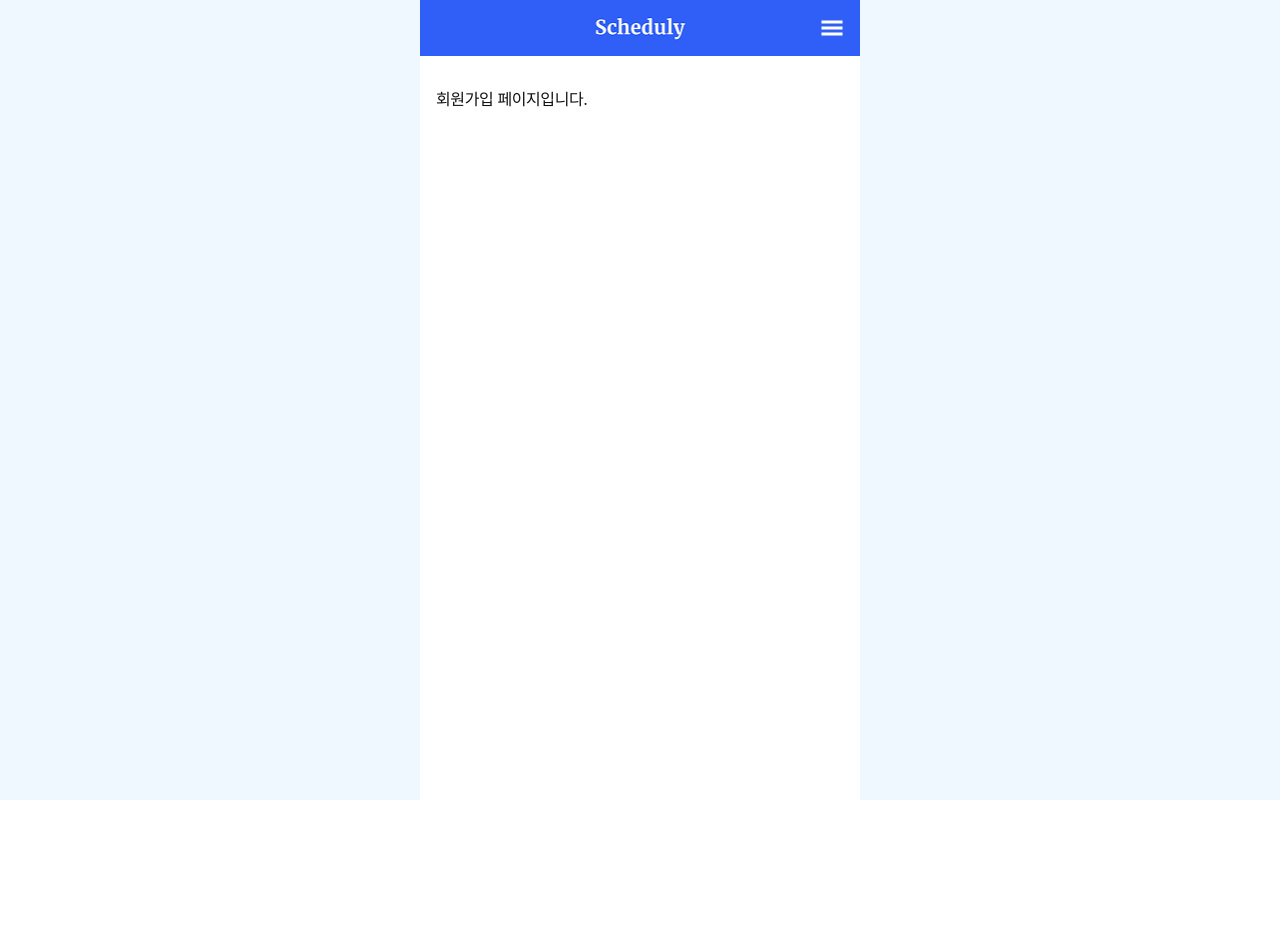
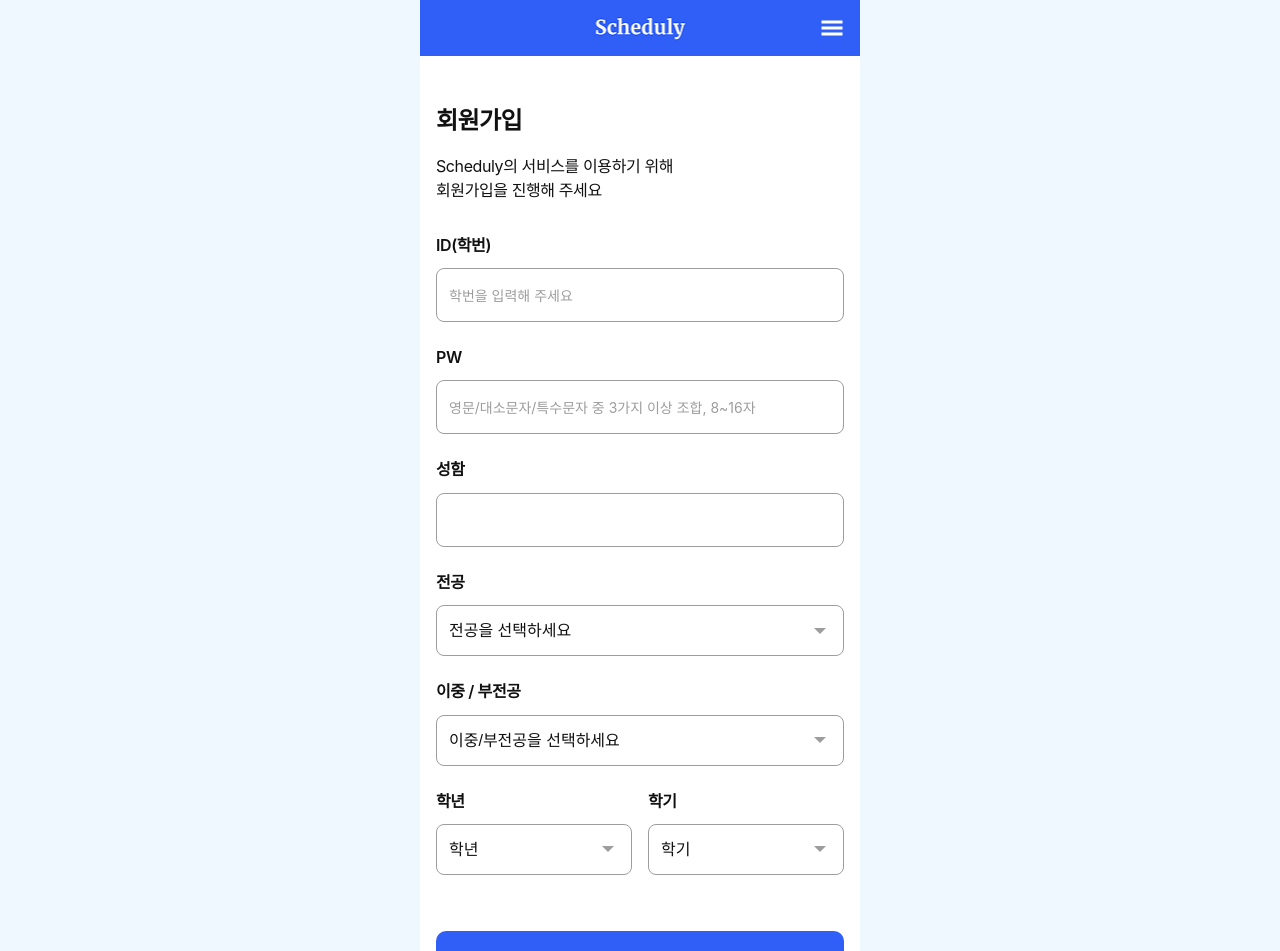
Before and after one commit to tlstkdgus/FE, a React (Create React App) app: page /signup in a window 1280 px wide. Shown: the top 951 px of the page. Before the commit the page ends 800 px from the top, so only its background shows below. Built offline with nearby package versions, Linux system fonts and the light colour scheme; a web font is replaced by a local one.

Commit message:
feat: 회원가입 UI 구현

```diff
--- a/src/pages/SignUp.jsx
+++ b/src/pages/SignUp.jsx
@@ -1,3 +1,246 @@
+import React from "react";
+import styled from "styled-components";
+import { useNavigate } from "react-router-dom";
+
+const Container = styled.div`
+  width: 100%;
+  max-width: 440px;
+  min-width: 320px;
+  margin: 0 auto;
+  background: var(--white);
+  display: flex;
+  flex-direction: column;
+  min-height: 100vh;
+  position: relative;
+`;
+
+const Title = styled.h1`
+  margin-top: 16px;
+  margin-bottom: 16px;
+  font-size: var(--title-h1);
+  font-weight: var(--font-weight-semibold);
+`;
+
+const Description = styled.div`
+  color: var(--black);
+  font-size: var(--body-default);
+  margin-bottom: 32px;
+  line-height: 1.5;
+`;
+
+const FormWrapper = styled.div`
+  flex: 1;
+  overflow-y: auto;
+  padding-bottom: 16px;
+`;
+
+const Form = styled.form`
+  display: flex;
+  flex-direction: column;
+  gap: 24px;
+`;
+
+const Field = styled.div`
+  display: flex;
+  flex-direction: column;
+`;
+
+const Label = styled.label`
+  font-size: var(--body-default);
+  font-weight: var(--font-weight-semibold);
+  margin-bottom: 12px;
+`;
+
+const Input = styled.input`
+  width: 100%;
+  padding: 16px 12px;
+  border: 1px solid var(--subtext);
+  border-radius: 8px;
+  background: var(--white);
+  font-size: var(--body-default);
+  transition: background 0.2s;
+  &::placeholder {
+    color: var(--subtext);
+    font-size: var(--body-small);
+    opacity: 1;
+  }
+  &:focus {
+    background: var(--section);
+    outline: none;
+  }
+`;
+
+const CustomSelectWrapper = styled.div`
+  position: relative;
+  width: 100%;
+`;
+
+const Select = styled.select`
+  width: 100%;
+  padding: 16px 36px 16px 12px;
+  border: 1px solid var(--subtext);
+  border-radius: 8px;
+  background: var(--white);
+  font-size: var(--body-default);
+  color: var(--black);
+  transition: background 0.2s;
+  appearance: none;
+  -webkit-appearance: none;
+  -moz-appearance: none;
+  &:focus {
+    background: var(--section);
+    outline: none;
+  }
+  &::placeholder {
+    color: var(--subtext);
+    font-size: var(--body-small);
+    opacity: 1;
+  }
+`;
+
+const SelectArrow = styled.span`
+  pointer-events: none;
+  position: absolute;
+  top: 50%;
+  right: 16px;
+  transform: translateY(-50%);
+  width: 16px;
+  height: 16px;
+  display: flex;
+  align-items: center;
+  justify-content: center;
+  &::after {
+    content: "";
+    display: block;
+    width: 0;
+    height: 0;
+    border-left: 6px solid transparent;
+    border-right: 6px solid transparent;
+    border-top: 6px solid var(--subtext);
+  }
+`;
+
+const Row = styled.div`
+  display: flex;
+  gap: 16px;
+  width: 100%;
+`;
+
+const Button = styled.button`
+  width: 100%;
+  padding: 18px 0;
+  background: var(--brand);
+  color: var(--white);
+  font-size: var(--body-button-default);
+  font-weight: var(--font-weight-semibold);
+  border: none;
+  border-radius: 10px;
+  margin-top: 32px;
+  margin-bottom: 0;
+  cursor: pointer;
+`;
+
 export default function SignUp() {
-  return <p>회원가입 페이지입니다.</p>;
+  const navigate = useNavigate();
+  const handleSubmit = (e) => {
+    e.preventDefault();
+    // 회원가입 성공 시
+    navigate("/signup-complete");
+  };
+  return (
+    <Container>
+      <FormWrapper>
+        <Title>회원가입</Title>
+        <Description>
+          Scheduly의 서비스를 이용하기 위해
+          <br />
+          회원가입을 진행해 주세요
+        </Description>
+        <Form onSubmit={handleSubmit}>
+          <Field>
+            <Label htmlFor="studentId">ID(학번)</Label>
+            <Input id="studentId" placeholder="학번을 입력해 주세요" />
+          </Field>
+          <Field>
+            <Label htmlFor="password">PW</Label>
+            <Input
+              id="password"
+              type="password"
+              placeholder="영문/대소문자/특수문자 중 3가지 이상 조합, 8~16자"
+            />
+          </Field>
+          <Field>
+            <Label htmlFor="name">성함</Label>
+            <Input id="name" placeholder="" />
+          </Field>
+          <Field>
+            <Label htmlFor="major">전공</Label>
+            <CustomSelectWrapper>
+              <Select id="major" defaultValue="">
+                <option value="" disabled>
+                  전공을 선택하세요
+                </option>
+                <option value="Global Business & Technology전공">
+                  Global Business & Technology전공
+                </option>
+                <option value="러시아학과">러시아학과</option>
+                <option value="언어인지과학과">언어인지과학과</option>
+                {/* 데이터 추가 예정 */}
+              </Select>
+              <SelectArrow />
+            </CustomSelectWrapper>
+          </Field>
+          <Field>
+            <Label htmlFor="minor">이중 / 부전공</Label>
+            <CustomSelectWrapper>
+              <Select id="minor" defaultValue="">
+                <option value="" disabled>
+                  이중/부전공을 선택하세요
+                </option>
+                <option value="없음">없음</option>
+                <option value="Global Business & Technology전공">
+                  Global Business & Technology전공
+                </option>
+                <option value="러시아학과">러시아학과</option>
+                <option value="언어인지과학과">언어인지과학과</option>
+                {/* 데이터 추가 예정 */}
+              </Select>
+              <SelectArrow />
+            </CustomSelectWrapper>
+          </Field>
+          <Row>
+            <Field style={{ flex: 1 }}>
+              <Label htmlFor="grade">학년</Label>
+              <CustomSelectWrapper>
+                <Select id="grade" defaultValue="">
+                  <option value="" disabled>
+                    학년
+                  </option>
+                  <option value="1">1</option>
+                  <option value="2">2</option>
+                  <option value="3">3</option>
+                  <option value="4">4</option>
+                </Select>
+                <SelectArrow />
+              </CustomSelectWrapper>
+            </Field>
+            <Field style={{ flex: 1 }}>
+              <Label htmlFor="semester">학기</Label>
+              <CustomSelectWrapper>
+                <Select id="semester" defaultValue="">
+                  <option value="" disabled>
+                    학기
+                  </option>
+                  <option value="1">1</option>
+                  <option value="2">2</option>
+                </Select>
+                <SelectArrow />
+              </CustomSelectWrapper>
+            </Field>
+          </Row>
+          <Button type="submit">Sign Up</Button>
+        </Form>
+      </FormWrapper>
+    </Container>
+  );
 }
```
